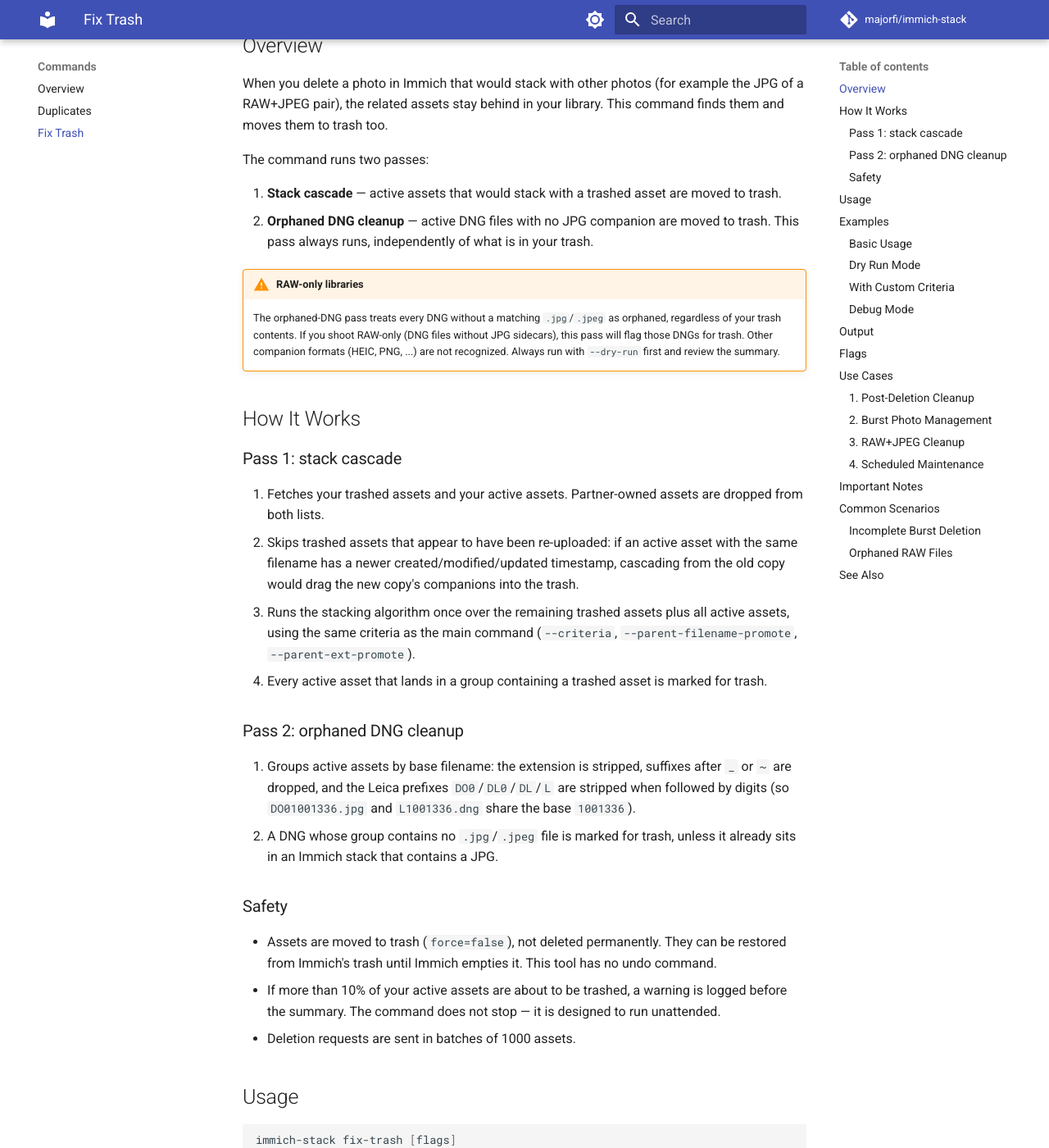
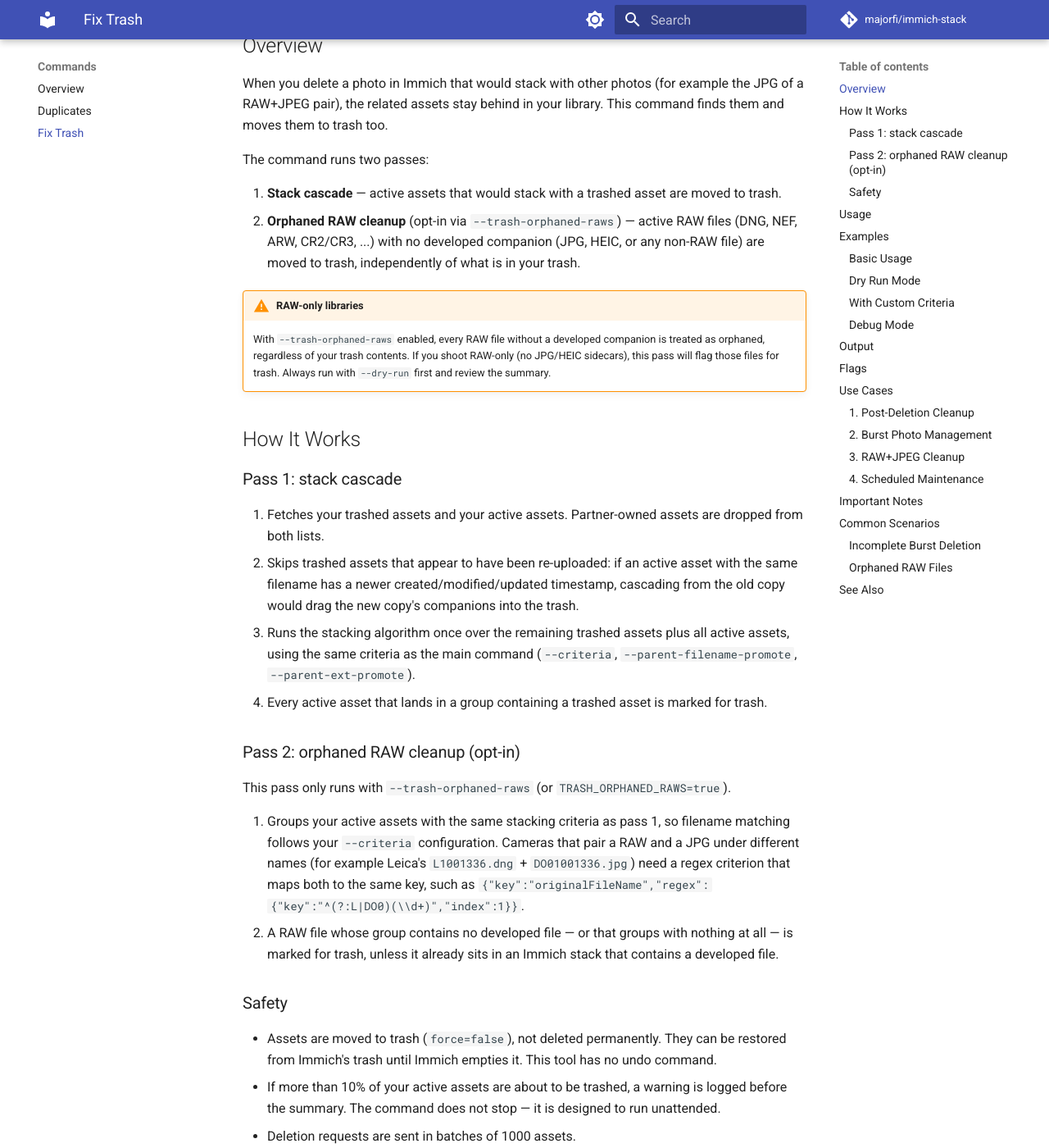
Before and after one commit to Majorfi/immich-stack, an MkDocs documentation site: the page built from docs/commands/fix-trash.md, in a window 1280 px wide and 1400 px high, scrolled down 281 px. Shown: the whole window at 82% size. Built offline with MkDocs 1.6.1 and Material for MkDocs 9.7.7, drawn with Linux system fonts in a browser that asks for light colours; comment, search, counter and statistics services are not loaded; some of the changed text lies outside the part shown.

Commit message:
docs(fix-trash): document the opt-in orphaned RAW cleanup
- fix-trash page: both passes with the RAW pass marked opt-in, updated
  warning and output example, Leica criteria example
- TRASH_ORPHANED_RAWS added to the environment variables reference
- README, commands index and CLI usage mention the optional RAW pass
- cmd/ file tree in the architecture page matched to the actual files

````diff
--- a/docs/commands/fix-trash.md
+++ b/docs/commands/fix-trash.md
@@ -9,14 +9,14 @@
 The command runs two passes:
 
 1. **Stack cascade** — active assets that would stack with a trashed asset are moved to trash.
-1. **Orphaned DNG cleanup** — active DNG files with no JPG companion are moved to trash. This pass always runs, independently of what is in your trash.
+1. **Orphaned RAW cleanup** (opt-in via `--trash-orphaned-raws`) — active RAW files (DNG, NEF, ARW, CR2/CR3, ...) with no developed companion (JPG, HEIC, or any non-RAW file) are moved to trash, independently of what is in your trash.
 
 !!! warning "RAW-only libraries"
 
-    The orphaned-DNG pass treats every DNG without a matching `.jpg`/`.jpeg` as orphaned,
-    regardless of your trash contents. If you shoot RAW-only (DNG files without JPG
-    sidecars), this pass will flag those DNGs for trash. Other companion formats (HEIC,
-    PNG, ...) are not recognized. Always run with `--dry-run` first and review the summary.
+    With `--trash-orphaned-raws` enabled, every RAW file without a developed companion is
+    treated as orphaned, regardless of your trash contents. If you shoot RAW-only (no
+    JPG/HEIC sidecars), this pass will flag those files for trash. Always run with
+    `--dry-run` first and review the summary.
 
 ## How It Works
 
@@ -27,10 +27,12 @@
 1. Runs the stacking algorithm once over the remaining trashed assets plus all active assets, using the same criteria as the main command (`--criteria`, `--parent-filename-promote`, `--parent-ext-promote`).
 1. Every active asset that lands in a group containing a trashed asset is marked for trash.
 
-### Pass 2: orphaned DNG cleanup
+### Pass 2: orphaned RAW cleanup (opt-in)
 
-1. Groups active assets by base filename: the extension is stripped, suffixes after `_` or `~` are dropped, and the Leica prefixes `DO0`/`DL0`/`DL`/`L` are stripped when followed by digits (so `DO01001336.jpg` and `L1001336.dng` share the base `1001336`).
-1. A DNG whose group contains no `.jpg`/`.jpeg` file is marked for trash, unless it already sits in an Immich stack that contains a JPG.
+This pass only runs with `--trash-orphaned-raws` (or `TRASH_ORPHANED_RAWS=true`).
+
+1. Groups your active assets with the same stacking criteria as pass 1, so filename matching follows your `--criteria` configuration. Cameras that pair a RAW and a JPG under different names (for example Leica's `L1001336.dng` + `DO01001336.jpg`) need a regex criterion that maps both to the same key, such as `{"key":"originalFileName","regex":{"key":"^(?:L|DO0)(\\d+)","index":1}}`.
+1. A RAW file whose group contains no developed file — or that groups with nothing at all — is marked for trash, unless it already sits in an Immich stack that contains a developed file.
 
 ### Safety
 
@@ -82,18 +84,18 @@
 🗑️  Found 5 trashed assets
 🔍 Analyzing 5 trashed assets against 1000 active assets...
 🔄 Skipped 2 trashed assets that appear to have been replaced
-🔍 Looking for orphaned DNG files...
-📸 Found 2 orphaned DNG files without corresponding JPG files
-✅ Skipped 1 DNG files that are already in stacks with JPG files
+🔍 Looking for orphaned RAW files...
+📸 Found 2 orphaned RAW files without a developed companion
+✅ Kept 1 RAW files already stacked with a developed file
 📋 Summary of assets to trash (4):
-	📸 Orphaned DNG files (no JPG found): L1000746.dng, L1000901.dng
+	📸 Orphaned RAW files (no developed companion): L1000746.dng, L1000901.dng
 	IMG_1234.jpg (in trash): IMG_1234.dng, IMG_1234~2.jpg
 🗑️  Moving 4 assets to trash... done
 ```
 
-With `--dry-run`, the last line becomes `🗑️  Moving 4 assets to trash... (dry run)` and nothing is modified. When nothing needs to move, the command prints `✅ No related assets need to be trashed.`
+This example runs with `--trash-orphaned-raws`; without it, the RAW lines are replaced by `⏭️  Orphaned RAW cleanup disabled (enable with --trash-orphaned-raws)`. With `--dry-run`, the last line becomes `🗑️  Moving 4 assets to trash... (dry run)` and nothing is modified. When nothing needs to move, the command prints `✅ No related assets need to be trashed.`
 
-In debug mode, you additionally get the base-name normalization of every asset, the per-asset cascade decisions, and a count of assets to trash by file type.
+In debug mode, you additionally get the per-asset cascade and orphan decisions, and a count of assets to trash by file type.
 
 ## Flags
 
@@ -102,6 +104,7 @@
 - `--dry-run` - Preview what would be deleted without making changes
 - `--criteria` - Custom stacking criteria (uses same format as main command)
 - `--parent-filename-promote` - Filename patterns for stacking
+- `--trash-orphaned-raws` - Enable the orphaned RAW cleanup pass (off by default)
 - `--with-archived` - Also look for archived assets in the trash scan
 - `--log-level` - Set to `debug` for detailed matching information
 
@@ -148,8 +151,8 @@
 
 ## Important Notes
 
-1. **Uses Stacking Criteria**: The command uses the same criteria as the main stacking command, so the cascade matches what the stacker would group.
-1. **The DNG pass always runs**: There is currently no flag to disable the orphaned-DNG cleanup — see the warning at the top if your library contains DNGs without JPG companions.
+1. **Uses Stacking Criteria**: Both passes use the same criteria as the main stacking command, so the cascade and the orphan matching follow what the stacker would group.
+1. **The RAW pass is opt-in**: The orphaned-RAW cleanup only runs with `--trash-orphaned-raws` — see the warning at the top before enabling it on a library that contains RAW files without developed companions.
 1. **Trash, not deletion**: Assets go to Immich's trash and can be restored there; this tool has no undo command.
 1. **Safety First**: Always use `--dry-run` first to preview changes.
 
````
Also changed, not shown: README.md (+3 -2 lines), docs/api-reference/cli-usage.md (+1 -1 lines), docs/api-reference/environment-variables.md (+1 -0 lines), docs/commands/index.md (+1 -1 lines), docs/development/command-architecture.md (+8 -5 lines).
